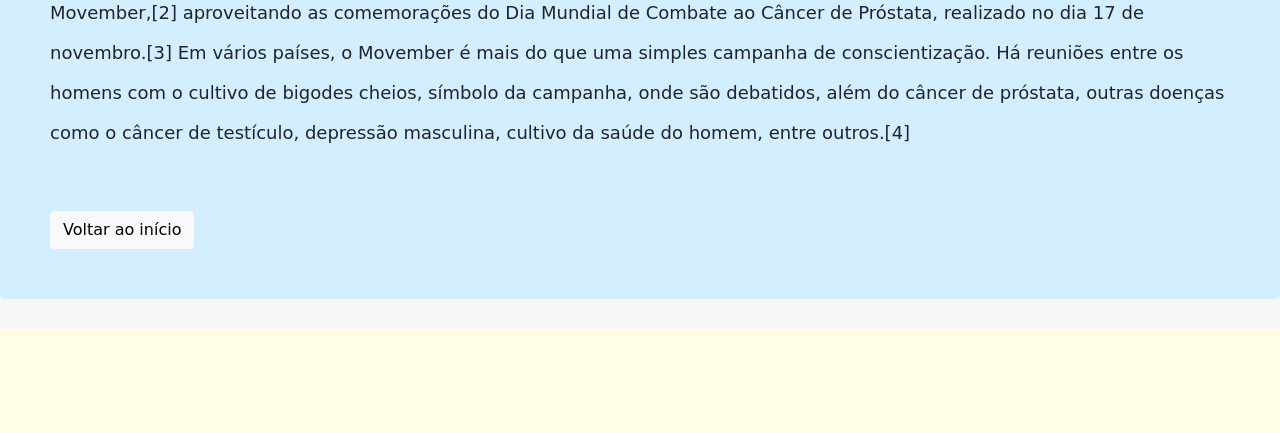
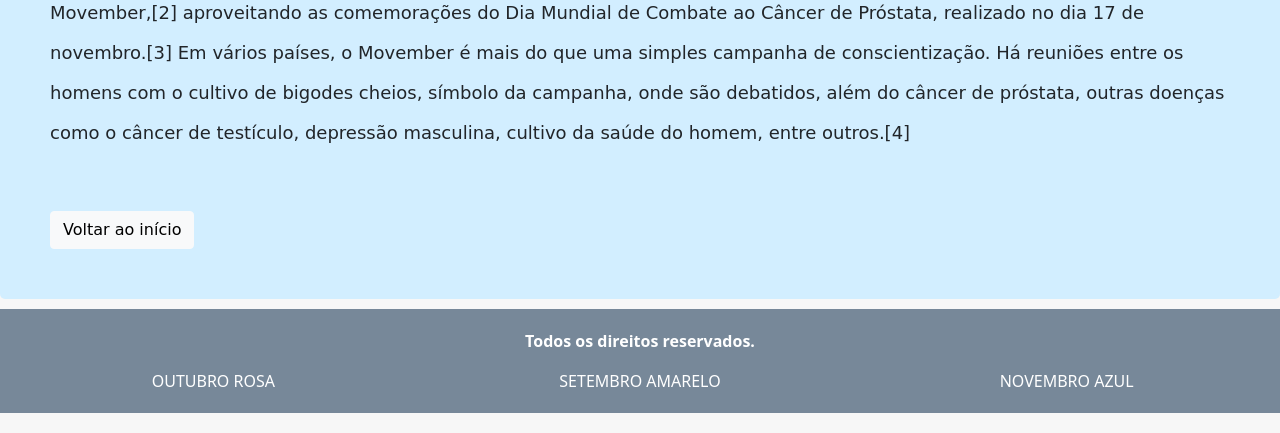
Before and after one commit to FernandoHGodoi/curso_web, a PHP site: page / in a window 1280 px wide. Shown: the part 3524-3957 px from the top of the page. Before the commit the page ends 3853 px from the top, so only its background shows below. Run offline with PHP 8.4, Linux system fonts and the light colour scheme.

Commit message:
Add files via upload

```diff
--- a/site_bootstrap/index.html
+++ b/site_bootstrap/index.html
@@ -5,6 +5,9 @@
     <meta http-equiv="X-UA-Compatible" content="IE=edge">
     <meta name="viewport" content="width=device-width, initial-scale=1.0">
     <title>Site Bootstrap</title>
+
+    <!--FAVICON-->
+    <link rel="icon" type="image/png" sizes="32x32" href="imagens/icon.png">
 
     <!--BOOTSTRAP-->
     <link href="https://cdn.jsdelivr.net/npm/bootstrap@5.1.1/dist/css/bootstrap.min.css" rel="stylesheet" integrity="sha384-F3w7mX95PdgyTmZZMECAngseQB83DfGTowi0iMjiWaeVhAn4FJkqJByhZMI3AhiU" crossorigin="anonymous">
@@ -238,11 +241,51 @@
                     </div>
                     <!--FIM DO CONTEÚDO NOVEMBRO AZUL-->
 
+                <!--FIM COLUNA 3-->
                 </div>
-                <!--FIM COLUNA 3-->
+
 
             </div>
             <!--FIM LINHA-->
+
+        <!--RODAPÉ-->
+        <div class="rodape">
+
+            <!--INICIO LINHA-->
+            <div class="row justify-content-center">
+
+                <P class="fs-6"><strong>Todos os direitos reservados.</strong></P>
+
+                <!--INICIO COLUNA-->
+                <div class="col-12 col-sm-5 col-md-4">
+
+                    <a class="fs-6" id="top" href="#conteudo1">OUTUBRO ROSA</a>
+
+                </div>
+                <!--FIM COLUNA-->
+
+                <!--INICIO COLUNA-->
+                <div class="col-12 col-sm-5 col-md-4">
+
+                    <a class="fs-6" href="#conteudo2">SETEMBRO AMARELO</a>
+
+                </div>
+                <!--FIM COLUNA-->
+
+                <!--INICIO COLUNA-->
+                <div class="col-12 col-sm-5 col-md-4">
+
+                    <a class="fs-6" href="#conteudo3">NOVEMBRO AZUL</a>
+
+                </div>
+                <!--FIM COLUNA-->
+
+            </div>
+            <!--FIM LINHA-->
+
+        </div>
+        <!--FIM SESSAO COLORIDA-->
+
 
         </div>
         <!--FIM SESSAO CONTEUDO-->
--- a/site_bootstrap/style.css
+++ b/site_bootstrap/style.css
@@ -110,3 +110,15 @@
     color: #666666;
 
 }
+.fs-6{
+    color: white;
+    text-align: center;
+}
+.rodape{
+
+    background-color: lightslategray;
+    padding-top: 20px;
+    padding-bottom: 20px;
+    text-align: center;
+
+}
```
